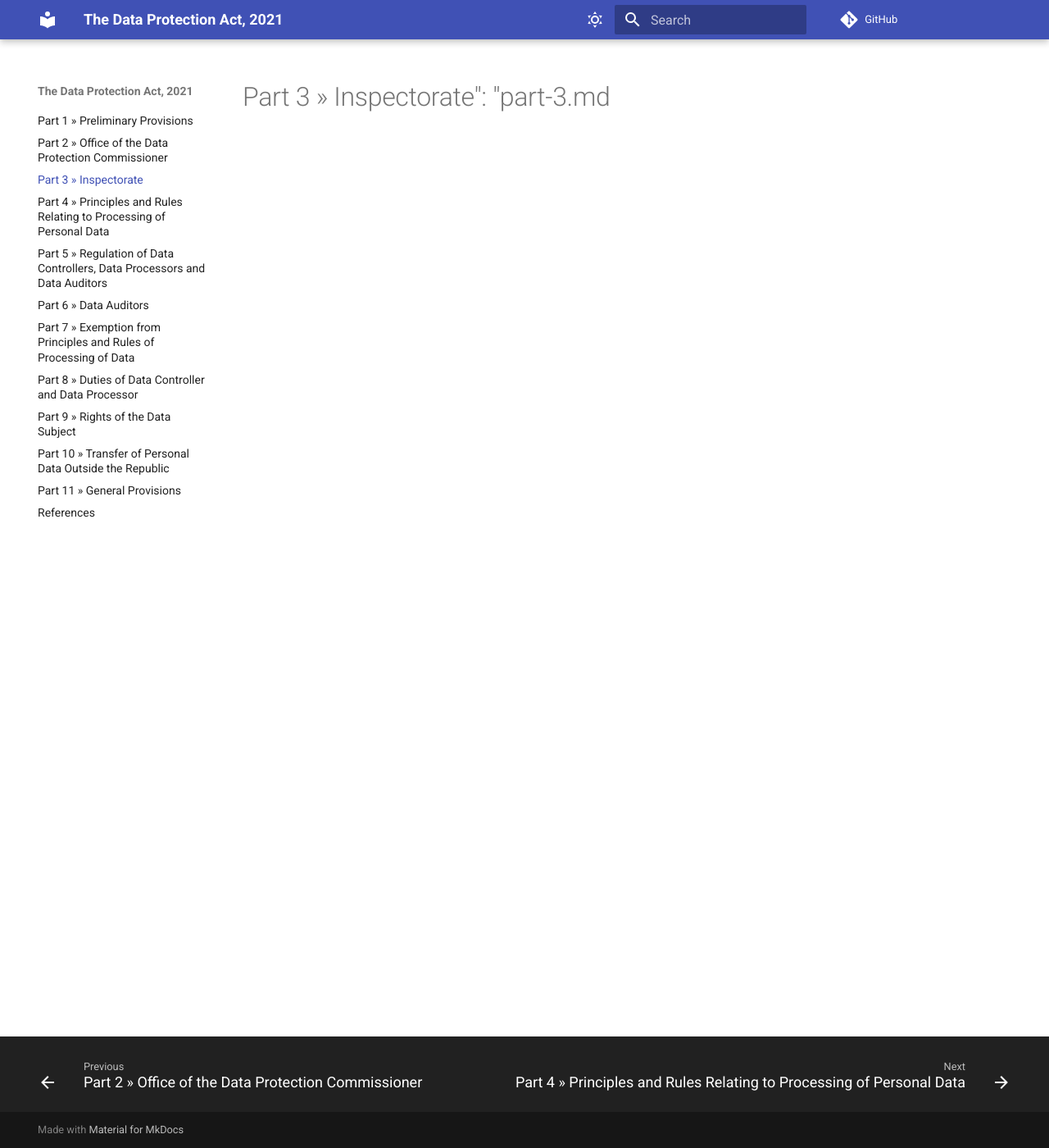
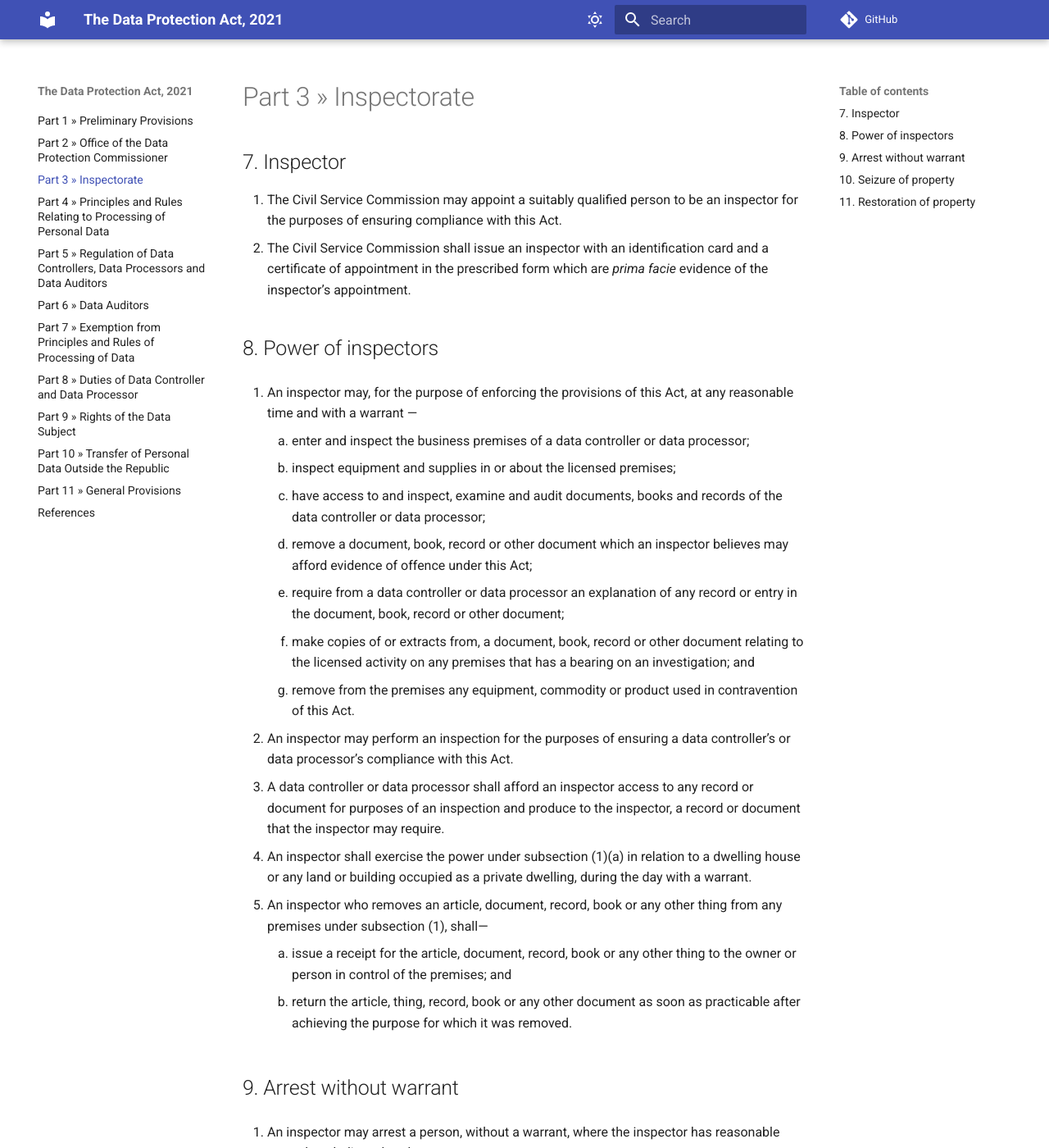
Before and after one commit to engineervix/zm-dpa, an MkDocs documentation site: the page built from docs/part-3.md, in a window 1280 px wide and 1400 px high. Shown: the whole window at 82% size. Built offline with MkDocs 1.6.1 and Material for MkDocs 9.7.7, drawn with Linux system fonts in a browser that asks for light colours; comment, search, counter and statistics services are not loaded; some of the changed text lies outside the part shown.

Commit message:
feat: add content for Part 3 » Inspectorate

```diff
--- a/docs/part-3.md
+++ b/docs/part-3.md
@@ -1 +1,85 @@
-# Part 3 » Inspectorate": "part-3.md
+# Part 3 » Inspectorate
+
+## 7. Inspector
+
+1. The Civil Service Commission may appoint a suitably qualified person to be an inspector for the purposes of ensuring compliance with this Act.
+2. The Civil Service Commission shall issue an inspector with an identification card and a certificate of appointment in the prescribed form which are *prima facie* evidence of the inspector’s appointment.
+
+## 8. Power of inspectors
+
+1. An inspector may, for the purpose of enforcing the provisions of this Act, at any reasonable time and with a warrant —
+
+    1. enter and inspect the business premises of a data controller or data processor;
+    2. inspect equipment and supplies in or about the licensed premises;
+    3. have access to and inspect, examine and audit documents, books and records of the data controller or data processor;
+    4. remove a document, book, record or other document which an inspector believes may afford evidence of offence under this Act;
+    5. require from a data controller or data processor an explanation of any record or entry in the document, book, record or other document;
+    6. make copies of or extracts from, a document, book, record or other document relating to the licensed activity on any premises that has a bearing on an investigation; and
+    7. remove from the premises any equipment, commodity or product used in contravention of this Act.
+
+2.  An inspector may perform an inspection for the purposes of ensuring
+    a data controller’s or data processor’s compliance with this Act.
+3.  A data controller or data processor shall afford an inspector access
+    to any record or document for purposes of an inspection and produce
+    to the inspector, a record or document that the inspector may
+    require.
+4.  An inspector shall exercise the power under subsection (1)(a) in
+    relation to a dwelling house or any land or building occupied as a
+    private dwelling, during the day with a warrant.
+5.  An inspector who removes an article, document, record, book or any
+    other thing from any premises under subsection (1), shall—
+
+    1.  issue a receipt for the article, document, record, book or any
+        other thing to the owner or person in control of the premises;
+        and
+    2.  return the article, thing, record, book or any other document as
+        soon as practicable after achieving the purpose for which it was
+        removed.
+
+## 9. Arrest without warrant
+
+1.  An inspector may arrest a person, without a warrant, where the
+    inspector has reasonable grounds to believe that the person —
+
+    1.  has committed an offence under this Act;
+    2.  is about to commit an offence under this Act and there is no
+        other way to prevent the commission of the offence; or
+    3.  is willfully obstructing an inspector in the execution of the
+        inspector’s duties.
+
+2. An inspector who makes an arrest under subsection (1) shall, without delay, have the person arrested brought to a police station.
+
+## 10. Seizure of property
+
+A law enforcement officer may seize and detain property which the inspector has reason to believe was used to commit an offence under this Act until an order of the court is made regarding the disposal thereof.
+
+## 11. Restoration of property
+
+1.  A law enforcement officer shall, where a person from whom an
+    article or other property has been seized under section 10 is found
+    not guilty or the proceedings against that person are withdrawn —
+
+    1.  without delay, restore the article or property to that person;
+        or
+    2.  where the enforcement officer is satisfied that the person
+        cannot be found or is unwilling to receive back the article or
+        property, apply to the court for an order of forfeiture of the
+        article or property.
+
+2.  The court shall make an order of forfeiture under subsection (1) if —
+
+    1.  the law enforcement officer has given notice, by publication in
+        the *Gazette* and in a daily newspaper of general circulation in
+        the Republic, to the effect that the article or property which
+        has been seized under this Act shall vest in the State if it is
+        not claimed within three months from the date of publication of
+        the notice; and
+    2.  three months after the giving of the notice under paragraph _(a)_, the article or property remains unclaimed.
+
+
+3.  Where a claim is made, in writing, by a person that is lawfully
+    entitled to the article or property seized under this Act, the law
+    enforcement officer may order the release of the article or property
+    to the claimant if satisfied that there is no dispute concerning the
+    ownership of the article or property and that it is not liable to
+    forfeiture.
```
